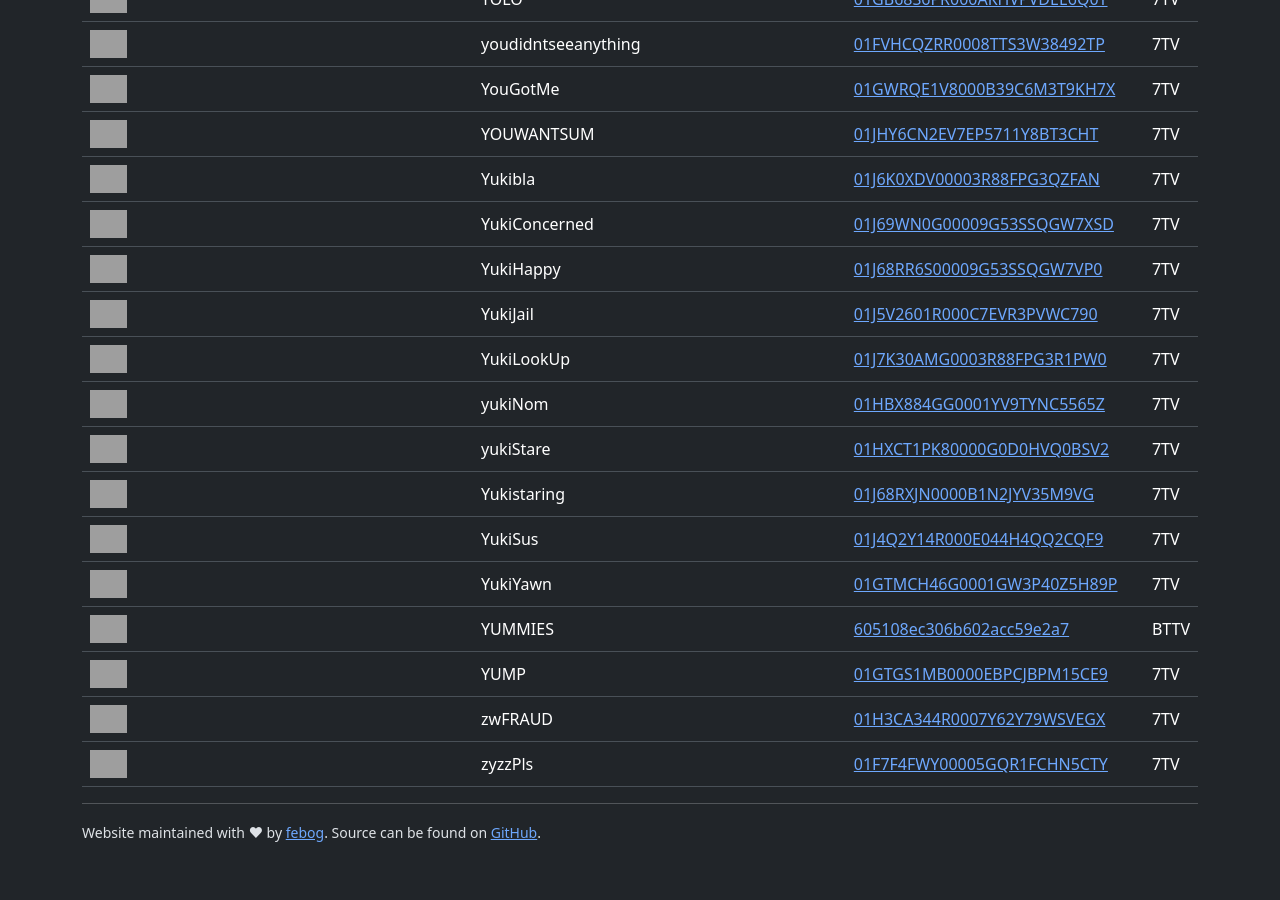
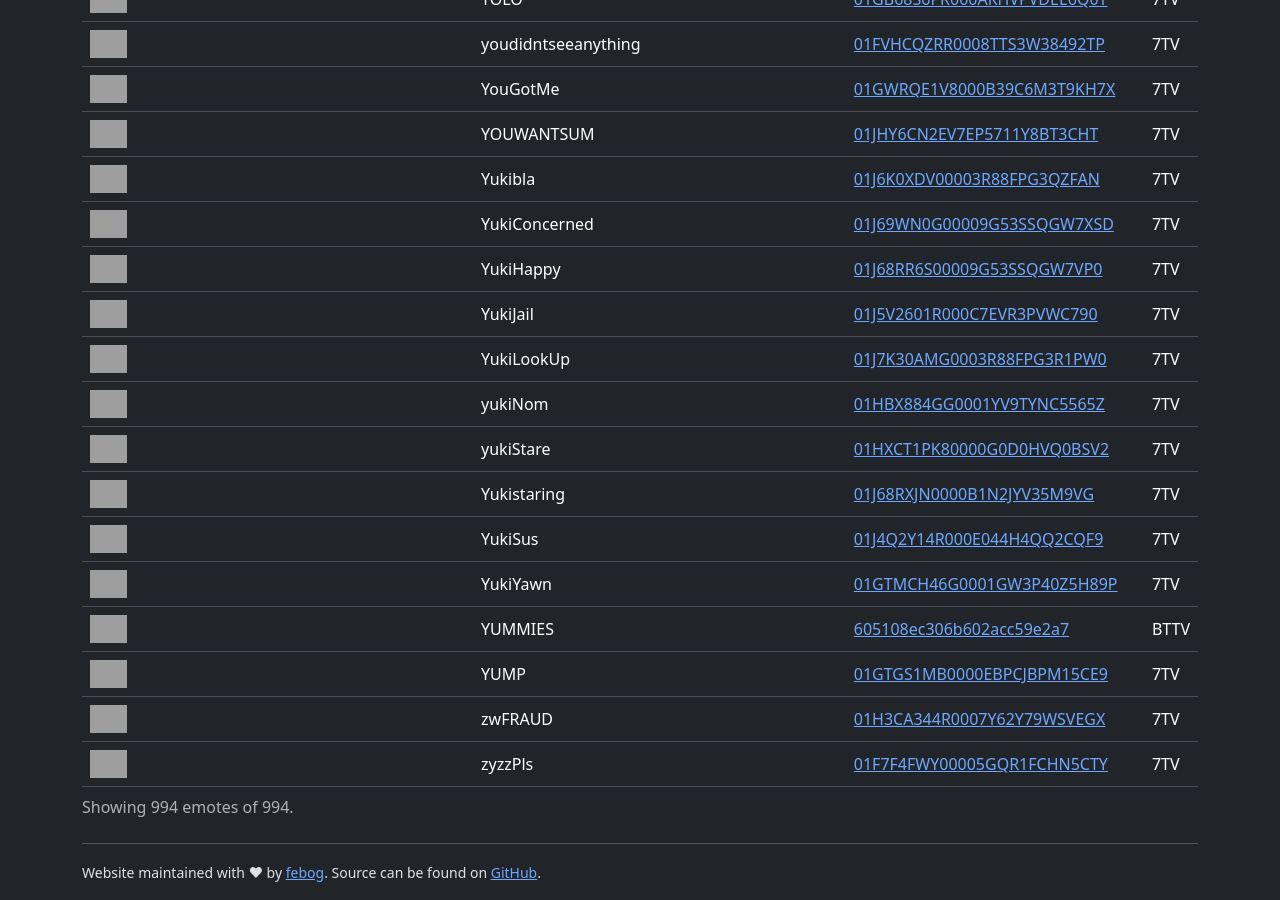
Before and after one commit to febog/mushu-emotes, a Jekyll site: the page built from docs/index.html, in a window 1280 px wide and 900 px high, scrolled down 44682 px. Built offline with Jekyll 4.4.1, drawn with Linux system fonts in a browser that asks for light colours; before the commit the page ends 45542 px from its top, so only the background shows below that; some of the changed lines change nothing that is shown.

Commit message:
Add a row counter to the emote table

```diff
--- a/docs/_includes/emote-table.html
+++ b/docs/_includes/emote-table.html
@@ -11,6 +11,7 @@
 </search>
 
 <table class="table" id="emote-table">
+  <caption>Showing <span id="visible-emote-count">{{ include.emotes.size }}</span> emotes of {{ include.emotes.size }}.</caption>
   <thead>
     <tr>
       {% if include.show_thumbnails %}
--- a/docs/_layouts/layout.html
+++ b/docs/_layouts/layout.html
@@ -51,6 +51,7 @@
       const searchString = searchInput.value.toLowerCase();
       const table = document.getElementById("emote-table");
       const rows = table.getElementsByTagName("tr");
+      let visibleRows = 0;
       // Start search on all rows from second row onwards, to skip headers
       for (let i = 1; i < rows.length; i++) {
         const row = rows[i];
@@ -68,10 +69,14 @@
         const terms = searchString.replace(/\s+/g, " ").trim().split(" ");
         if (textContainsEveryTerm(rowText, terms)) {
           row.style.display = "";
+          visibleRows++;
         } else {
           row.style.display = "none";
         }
       }
+      // Update the shown emotes counter
+      const counter = document.getElementById("visible-emote-count");
+      counter.textContent = visibleRows;
     }
 
     function textContainsEveryTerm(text, terms) {
```
